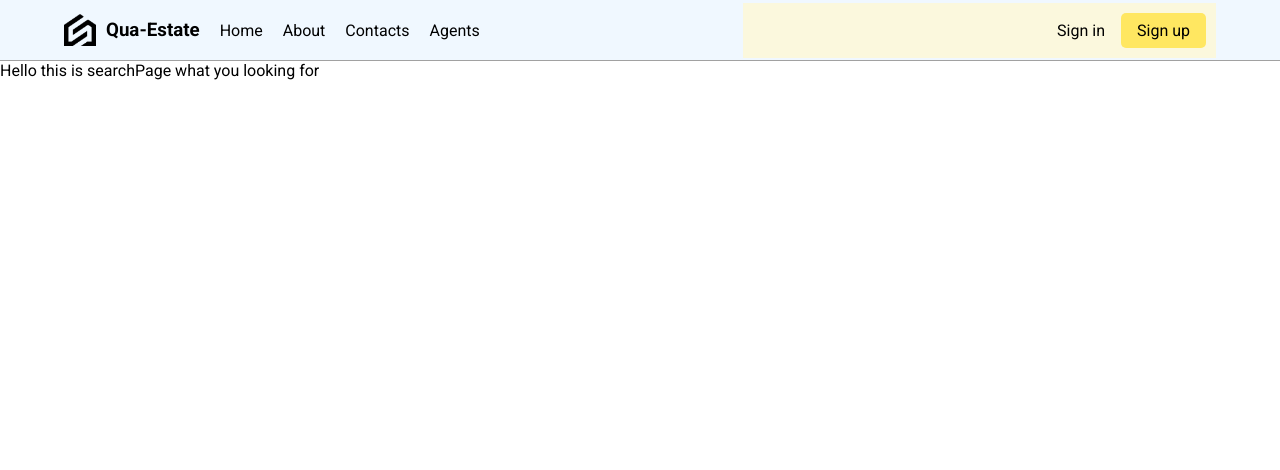
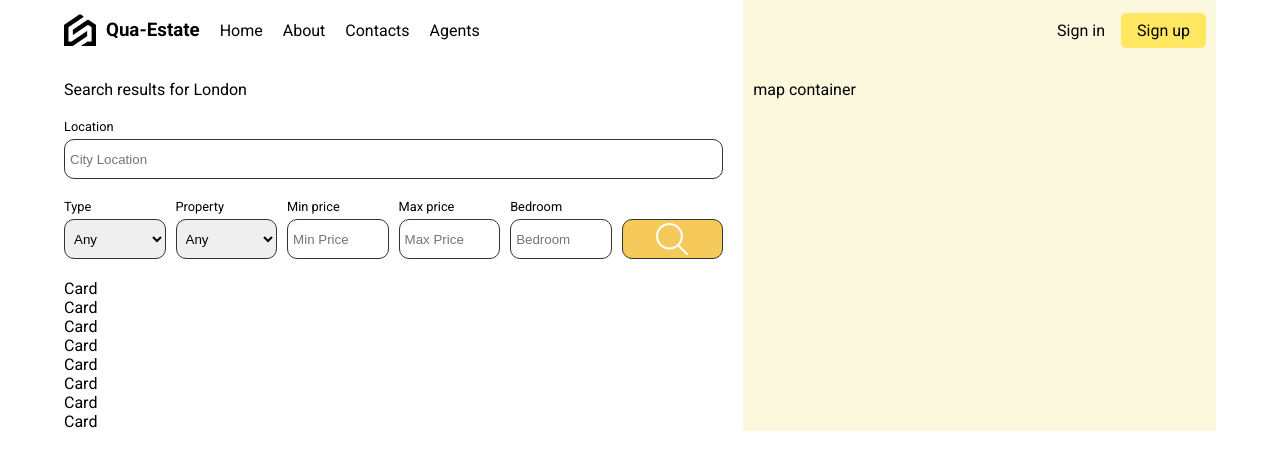
Before and after one commit to omertaskn452/project-real-estate, a React (Vite) app in the folder front-end/: page /search in a window 1280 px wide. Shown: the top 470 px of the page. Built offline with nearby package versions, Linux system fonts and the light colour scheme.

Commit message:
search page updated

```diff
--- /dev/null
+++ b/front-end/src/components/card/Card.jsx
@@ -0,0 +1,12 @@
+import React from 'react'
+import "./card.css"
+
+const Card = () => {
+  return (
+    <div>
+      Card
+    </div>
+  )
+}
+
+export default Card
--- /dev/null
+++ b/front-end/src/components/filter/Filter.jsx
@@ -0,0 +1,51 @@
+import React from 'react'
+import "./filter.css"
+
+const Filter = () => {
+  return (
+    <div className='filter'>
+      <p>Search results for London</p>
+      <form action="" className='filter-form'>
+        <label htmlFor="location" className='filter-form-label'>
+          Location
+          <input type="text" name="" id="location" placeholder='City Location' className='filter-form-input'/>
+        </label>
+        <label htmlFor="type" className='filter-form-label'>
+          Type
+         <select name="" id="type" className='filter-form-select'>
+          <option value="Any">Any</option>
+          <option value="Buy">Buy</option>
+          <option value="Rent">Rent</option>
+         </select>
+        </label>
+        <label htmlFor="property" className='filter-form-label'>
+          Property
+          <select name="" id="property" className='filter-form-select'>
+            <option value="Any">Any</option>
+            <option value="apartment">Apartment</option>
+            <option value="house">House</option>
+            <option value="condo">Condo</option>
+            <option value="land">Land</option>
+          </select>
+        </label>
+        <label htmlFor="minPrice" className='filter-form-label'>
+          Min price
+          <input type="number" name="" id="minPrice" placeholder='Min Price' className='filter-form-input'/>
+        </label>
+        <label htmlFor="maxPrice" className='filter-form-label'>
+          Max price
+          <input type="number" name="" id="maxPrice" placeholder='Max Price' className='filter-form-input'/>
+        </label>
+        <label htmlFor="bedroom" className='filter-form-label'>
+          Bedroom
+          <input type="number" name="" id="bedroom" placeholder='Bedroom' className='filter-form-input'/>
+        </label>
+        <div className='filter-icon-wrapper'>
+          <img src="/public/icons/search.png" alt="" className='filter-search-icon'/>
+        </div>
+      </form>
+    </div>
+  )
+}
+
+export default Filter
--- /dev/null
+++ b/front-end/src/components/filter/filter.css
@@ -0,0 +1,37 @@
+.filter-form{
+  display: grid;
+  grid-template-columns: repeat(6, minmax(50px, 1fr));
+  column-gap: 10px;
+  row-gap: 20px;
+  padding: 20px 20px 20px 0;
+}
+.filter-form-label{
+  display: flex;
+  flex-direction: column;
+  font-size: 0.8rem;
+}
+.filter-form-label[for="location"]{
+  grid-column: 1 / -1;
+}
+.filter-form-input, .filter-form-select{
+  height: 40px;
+  margin-top: 5px;
+  padding: 0 5px;
+  border-radius: 10px;
+  border: 1px solid #333;
+}
+.filter-icon-wrapper{
+  background-color: rgb(246, 202, 90);
+  display: flex;
+  align-items: center;
+  justify-content: center;
+  height: 40px;
+  border-radius: 10px;
+  border: 1px solid #333;
+  margin-top: 20px;
+  cursor: pointer;
+  transition: all .2s ease-in;
+}
+.filter-icon-wrapper:hover{
+  background-color: rgb(250, 191, 41);
+}
--- a/front-end/src/components/layout/Layout.jsx
+++ b/front-end/src/components/layout/Layout.jsx
@@ -5,10 +5,12 @@ import {Outlet} from 'react-router-dom'
 
 const Layout = () => {
   return (
-    <>
-      <Navbar/>
-      <Outlet/>
-    </>
+
+      <div className="container">
+        <Navbar/>
+        <Outlet/>
+      </div>
+
   )
 }
 
--- a/front-end/src/components/navbar/Navbar.jsx
+++ b/front-end/src/components/navbar/Navbar.jsx
@@ -11,7 +11,6 @@ const Navbar = () => {
 
   return (
     <div className="navbar">
-      <div className="container">
         <div className="navbar-wrapper">
           <div className="navbar-left">
             <a href="#" className="navbar-logo">
@@ -39,7 +38,6 @@ const Navbar = () => {
               <li className='navbar-menu-item'><a href="" className='navbar-menu-a'>Sign up</a></li>
             </ul>
         </div>
-      </div>
     </div>
   )
 }
--- a/front-end/src/components/navbar/navbar.css
+++ b/front-end/src/components/navbar/navbar.css
@@ -1,6 +1,6 @@
 .navbar{
-  background-color: aliceblue;
-  border-bottom: 1px solid rgb(161, 161, 161);
+  /*background-color: aliceblue;
+  border-bottom: 1px solid rgb(161, 161, 161);*/
   font-size: 1rem;
 
   a{
@@ -50,8 +50,10 @@
   flex: 2;
   display: flex;
   justify-content: end;
+  align-items: center;
   background-color: rgb(251, 248, 221);
   padding: 10px;
+  height: 100%;
 }
 .navbar-btn{
   border: none;
--- a/front-end/src/pages/home/Home.jsx
+++ b/front-end/src/pages/home/Home.jsx
@@ -4,7 +4,7 @@ import SearchBar from '../../components/searchBar/SearchBar'
 
 const Home = () => {
   return (
-    <div className='container'>
+
       <div className="home-wrapper">
         <div className="home-left">
           <div className="home-title">
@@ -31,7 +31,7 @@ const Home = () => {
           <img className='home-bg-img' src="/bg.png" alt="" />
         </div>
       </div>
-    </div>
+
   )
 }
 
--- a/front-end/src/pages/search/Search.jsx
+++ b/front-end/src/pages/search/Search.jsx
@@ -1,13 +1,23 @@
+import React from 'react'
 import './search.css'
+import Filter from '../../components/filter/Filter'
+import Card from "../../components/card/Card"
+import {listData} from "../../lib/dummyData"
 
-import React from 'react'
-
-const SearchPage = () => {
+const Search = () => {
   return (
-    <div>
-      Hello this is searchPage what you looking for
+    <div className='searchPage'>
+      <div className="search-container">
+        <div className="search-container-wrapper">
+          <Filter/>
+          {listData.map(item => (
+            <Card key={item.id}/>
+          ))}
+        </div>
+      </div>
+      <div className="map-container">map container</div>
     </div>
   )
 }
 
-export default SearchPage
+export default Search
--- a/front-end/src/pages/search/search.css
+++ b/front-end/src/pages/search/search.css
@@ -0,0 +1,12 @@
+.searchPage{
+  display: flex;
+}
+.search-container{
+  flex: 3;
+  padding-top: 20px;
+}
+.map-container{
+  flex: 2;
+  padding: 20px 10px 10px 10px;
+  background-color: rgb(251, 248, 221);
+}
```
Also changed, not shown: front-end/src/components/card/card.css (added), front-end/src/lib/dummyData.js (added), 1 other file (tests, documents, lock files or other folders).
